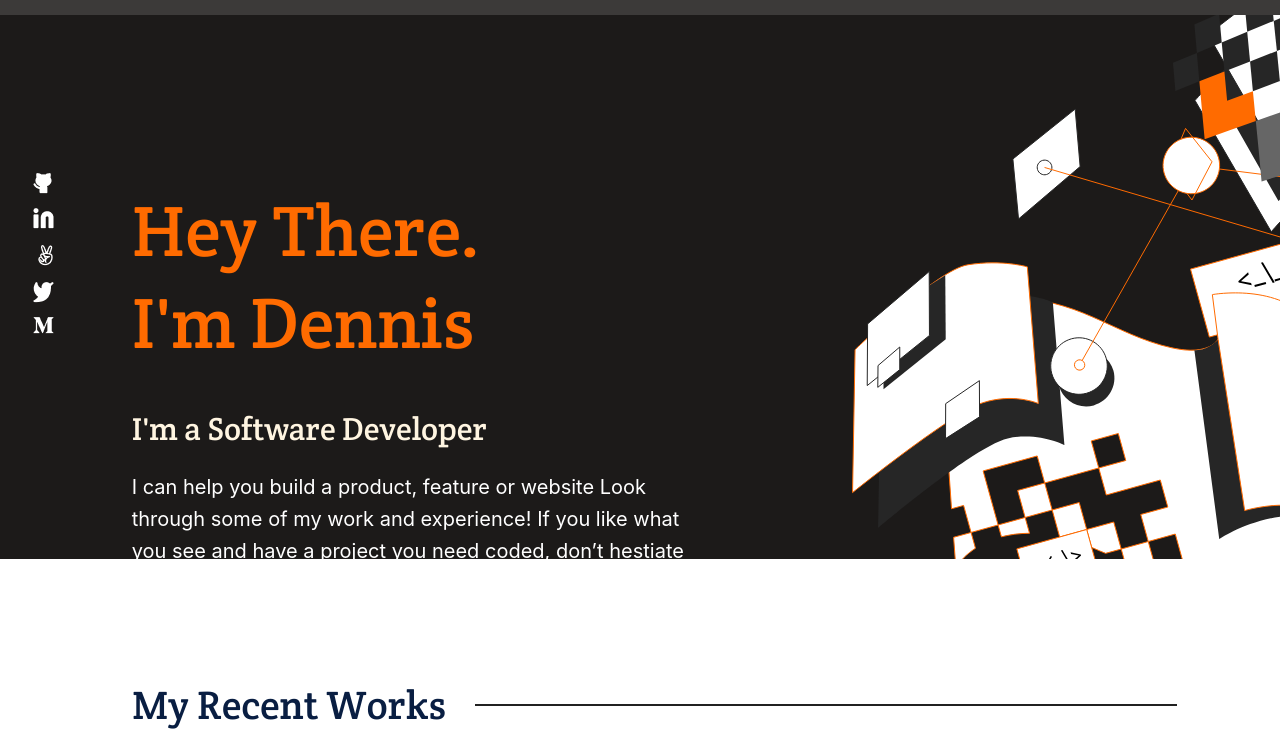
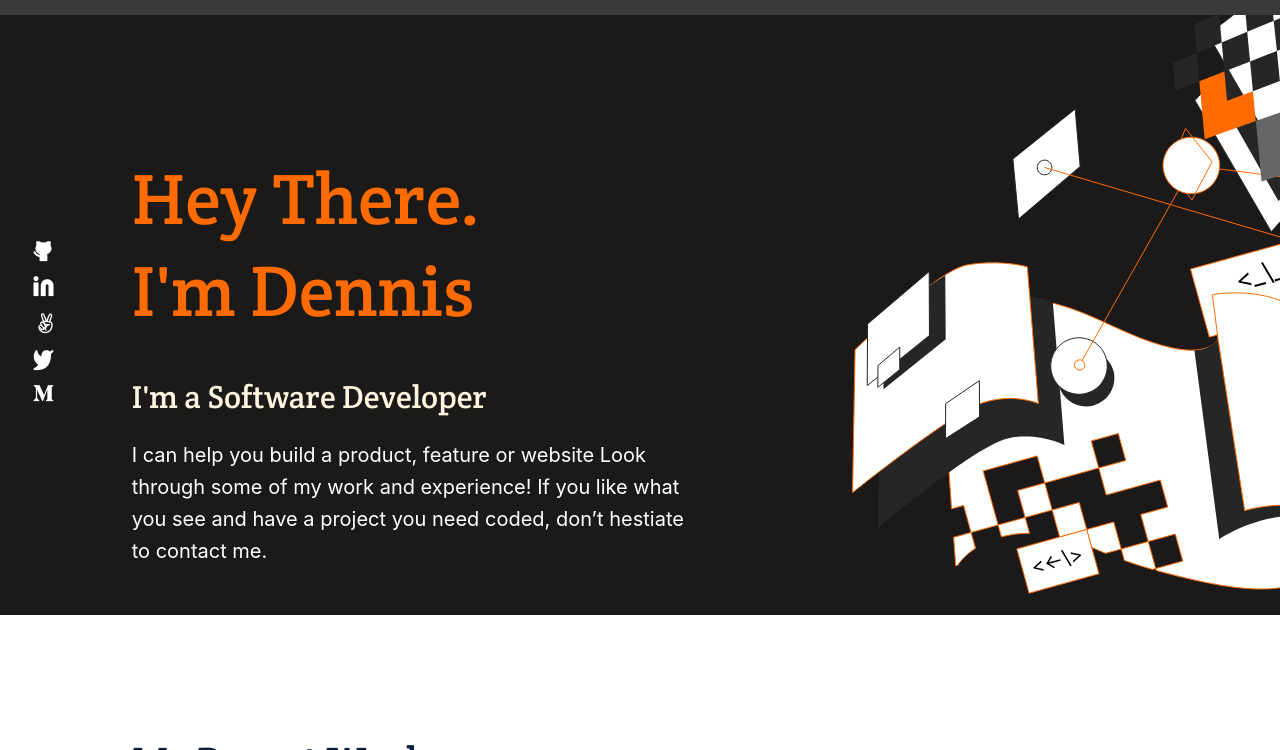
Before and after one commit to til2to/my-portfolio, a website: page index.html in a window 1280 px wide. Shown: the part 50-800 px from the top of the page. Drawn offline with Linux system fonts and the light colour scheme.

Commit message:
Created Desktop version of portfolio

```diff
--- a/style.css
+++ b/style.css
@@ -482,11 +482,12 @@ ul.footer-list {
     background-image: url('./images/Illustration-header.svg');
     background-position: top -2em right 0;
     background-size: 30em;
-    height: 50vh;
+    height: 57vh;
   }
 
   .headlines {
     width: 566px;
+    padding-top: 16vh !important;
   }
 
   .headlines h1 {
@@ -521,7 +522,7 @@ ul.footer-list {
     justify-content: center;
     margin-left: 1%;
     position: relative;
-    top: 40px;
+    top: 80px;
   }
 
   .social-media ul {
```
